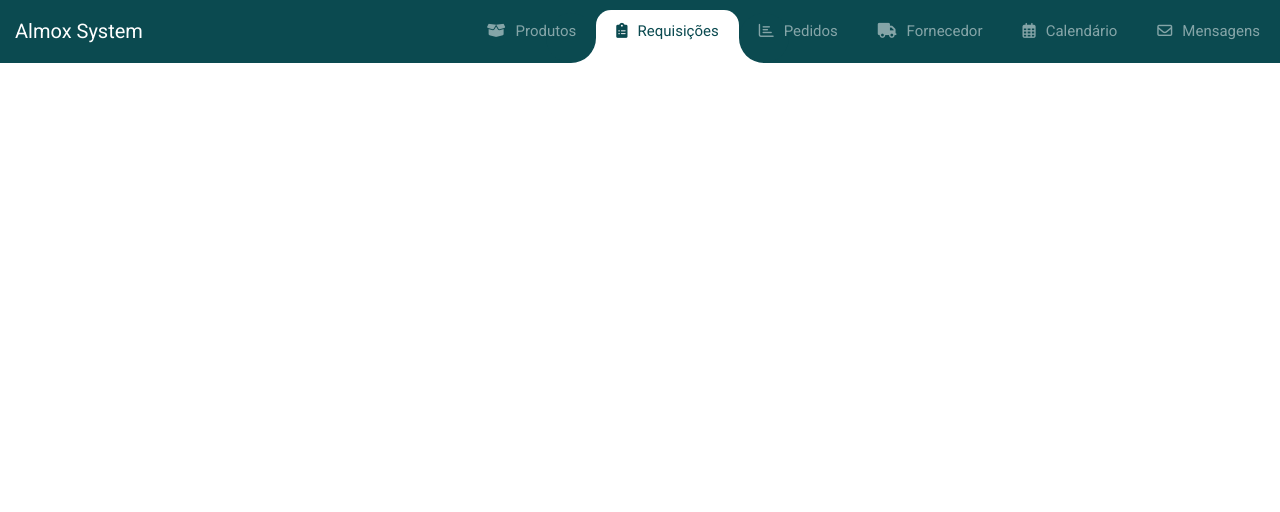
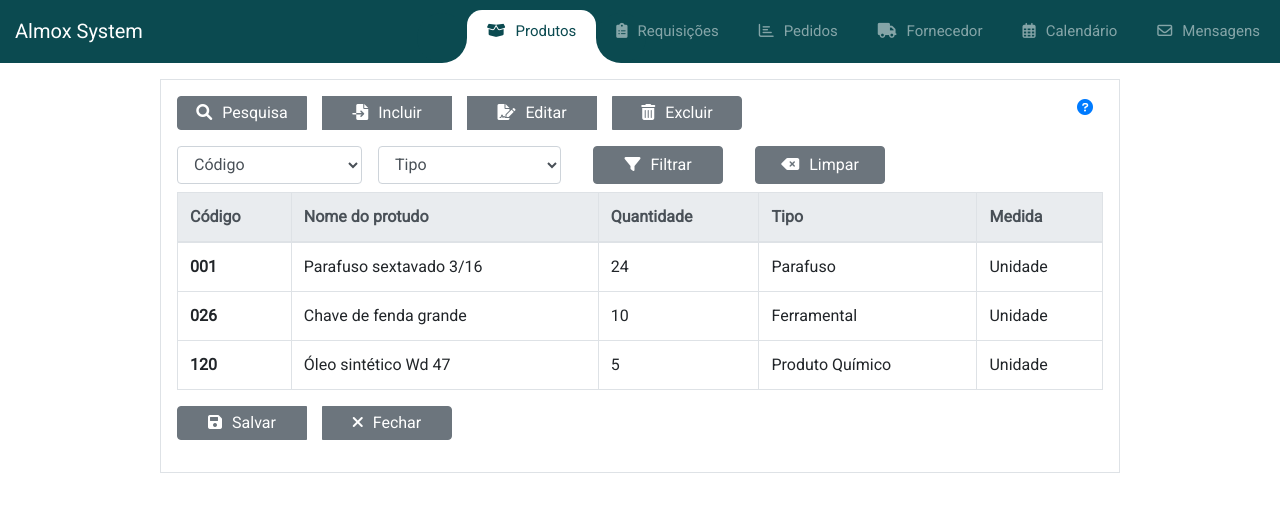
Before and after one commit to ThiagoDavid/Almox, a website: page views/home.html in a window 1280 px wide. Drawn offline with nearby package versions, Linux system fonts and the light colour scheme.

Commit message:
adicionada tela de produtos (sem modal)

```diff
--- a/views/home.html
+++ b/views/home.html
@@ -10,7 +10,6 @@
     <link rel='stylesheet' href='https://cdn.jsdelivr.net/npm/bootstrap@4.6.1/dist/css/bootstrap.min.css'>
     <link rel='stylesheet' href='https://cdnjs.cloudflare.com/ajax/libs/font-awesome/6.0.0/css/all.css'>
     <link rel="stylesheet" href="./style.css">
-
 </head>
 
 <body>
@@ -27,11 +26,11 @@
                     <div class="left"></div>
                     <div class="right"></div>
                 </div>
+                <li class="nav-item active">
+                    <a class="nav-link" href="javascript:void(0);" id="navProduct"><i
+                            class="fas fa-box-open"></i>Produtos</a>
+                </li>
                 <li class="nav-item">
-                    <a class="nav-link" href="javascript:void(0);" id="navProduct"><i
-                            class="fas fa-box-open" data-toggle="modal" data-target="#modalProduto"></i>Produtos</a>
-                </li>
-                <li class="nav-item active">
                     <a class="nav-link" href="javascript:void(0);" id="navRequisições"><i
                             class="fa fa-clipboard-list"></i>Requisições</a>
                 </li>
@@ -56,24 +55,8 @@
     </nav>
 
   <!-- Modal -->
-  <div class="modal fade" id="myModal" tabindex="-1" role="dialog" aria-labelledby="exampleModalCenterTitle" aria-hidden="true">
-    <div class="modal-dialog modal-dialog-centered" role="document">
-      <div class="modal-content">
-        <div class="modal-header">
-          <h5 class="modal-title" id="exampleModalLongTitle">Produtos</h5>
-          <button type="button" class="close" data-dismiss="modal" aria-label="Close">
-            <span aria-hidden="true">&times;</span>
-          </button>
-        </div>
-        <div class="modal-body">
-            <!-- ... -->
-        </div>
-        <div class="modal-footer">
-          <button type="button" class="btn btn-secondary" data-dismiss="modal">Close</button>
-          <button type="button" class="btn btn-primary">Save changes</button>
-        </div>
-      </div>
-    </div>
+  <div class="border .bg-light w-75 p-3 m-3 mx-auto" id="form-body">
+
   </div>
     <!-- partial -->
     <script src='https://code.jquery.com/jquery-3.4.1.min.js'></script>
--- a/views/script.js
+++ b/views/script.js
@@ -26,9 +26,14 @@ function test() {
 			"height": activeWidthNewAnimHeight + "px",
 			"width": activeWidthNewAnimWidth + "px"
 		});
-
 		mudarTela($(this).text().trim());
 	});
+
+	$("#iconInfo").on("click", function(e) {
+		alert("Exibir ajuda");
+	});
+
+
 }
 function mudarTela(option) {
 
@@ -52,44 +57,91 @@ function mudarTela(option) {
 			$('#main').text("Página de Documents")
 			break;
 		default:
-				$('#main').text(" Deu ruim (" +option+")");
+			$('#main').text(" Deu ruim (" + option + ")");
 			break;
 	}
 
 }
 //Telas
 function exibirTelaProdutos() {
-	$('#myModal').modal('show')
-	$('#myModal .modal-body').html(`
-		<div id="main">
+	let paginaProduto = `
+	<div class="btn-group" role="group" aria-label="Basic example">
+		<button type="button" class="btn btn-secondary mb-3 mr-3 p-1" id="btnPesquisar"><i class="fa-solid fa-magnifying-glass"></i>Pesquisa</button>
+		<button type="button" class="btn btn-secondary mb-3 mr-3 p-1" id="btnIncluir"><i class="fa-solid fa-file-import"></i></i>Incluir</button>
+		<button type="button" class="btn btn-secondary mb-3 mr-3 p-1" id="btnEditar"><i class="fa-solid fa-file-signature"></i></i>Editar</button>
+		<button type="button" class="btn btn-secondary mb-3 mr-3 p-1" id="btnExluir"><i class="fa-solid fa-trash-can"></i></i>Excluir</button>
+	</div>
+	<a class="float-right badge-sucess" href="javascript:void(0);" id="iconInfo"><i class="fa-solid fa-circle-question"></i></a>
+
 		<form class="form-inline">
 			<div class="form-group mb-2">
-				<select class="form-control" id="exampleFormControlSelect1">
+				<select class="form-control" id="codigoProdutoSelect">
 					<option>Código</option>
-					<option>2</option>
-					<option>3</option>
-					<option>4</option>
-					<option>5</option>
+					<option>001</option>
+					<option>002</option>
+					<option>003</option>
+					<option>004</option>
 				</select>
 			</div>
 			<div class="form-group mx-sm-3 mb-2">
-				<select class="form-control" id="exampleFormControlSelect1">
-					<option>Tipo</option>
-					<option>2</option>
-					<option>3</option>
-					<option>4</option>
-					<option>5</option>
+				<select class="form-control" id="tipoProdutoSelec">
+					<option >Tipo</option>
+					<option value="1">Parafuso</option>
+					<option value="2">Ferramental</option>
+					<option value="3">Produtos Químicos</option>
 				</select>
 			</div>
+			<div class="btn-group" role="group" aria-label="Basic example">
 				<div class="form-group mx-sm-3 mb-2">
-				<button type="submit" class="btn btn-primary ">Filtro</button>
+					<button type="submit" class="btn btn-secondary "><i class="fa-solid fa-filter"></i>Filtrar</button>
 				</div>
 				<div class="form-group mx-sm-3 mb-2">
-				<button type="submit" class="btn btn-primary ">Limpar</button>
+					<button type="submit" class="btn btn-secondary"><i class="fa-solid fa-delete-left"></i>Limpar</button>
+				</div>
 			</div>
 		</form>
+
+		<table class="table table-bordered">
+			<thead class="thead-light">
+				<tr>
+					<th scope="col">Código</th>
+					<th scope="col">Nome do protudo</th>
+					<th scope="col">Quantidade</th>
+					<th scope="col">Tipo</th>
+					<th scope="col">Medida</th>
+				</tr>
+			</thead>
+			<tbody>
+				<tr>
+					<th scope="row">001</th>
+					<td>Parafuso sextavado 3/16</td>
+					<td>24</td>
+					<td>Parafuso</td>
+					<td>Unidade</td>
+				</tr>
+				<tr>
+					<th scope="row">026</th>
+					<td>Chave de fenda grande</td>
+					<td>10</td>
+					<td>Ferramental</td>
+					<td>Unidade</td>
+				</tr>
+				<tr>
+					<th scope="row">120</th>
+					<td>Óleo sintético Wd 47</td>
+					<td>5</td>
+					<td>Produto Químico</td>
+					<td>Unidade</td>
+				</tr>
+			</tbody>
+		</table>
+		<div class="btn-group" role="group" aria-label="Basic example">
+			<button type="button" class="btn btn-secondary mb-3 mr-3 p-1" id="btnPesquisar"><i class="fa-solid fa-floppy-disk"></i>Salvar</button>
+			<button type="button" class="btn btn-secondary mb-3 mr-3 p-1" id="btnIncluir"><i class="fa-solid fa-xmark"></i>Fechar</button>
 		</div>
-`);
+
+		`;
+	$('#form-body').html(paginaProduto);
 }
 $(document).ready(function () {
 	setTimeout(function () { test(); });
@@ -117,6 +169,7 @@ jQuery(document).ready(function ($) {
 	var target = $('#navbarSupportedContent ul li a[href="' + path + '"]');
 	// Add active class to target link
 	target.parent().addClass('active');
+	exibirTelaProdutos();
 });
 
 // Add active class on another page linked
--- a/views/style.css
+++ b/views/style.css
@@ -113,7 +113,15 @@ div#main {
 	padding-top: 20px;
 	padding-left: 15px;
 }
-
+button {
+	width: 80px;
+}
+select.form-control#codigoProdutoSelect, select.form-control#tipoProdutoSelect{
+	width: 185px;
+}
+div.btn-group button.btn {
+	width:130px;
+}
 @media(min-width: 992px){
 	.navbar-expand-custom {
 	    -ms-flex-flow: row nowrap;
```
Lines whose indentation alone changed are shown as unchanged.
